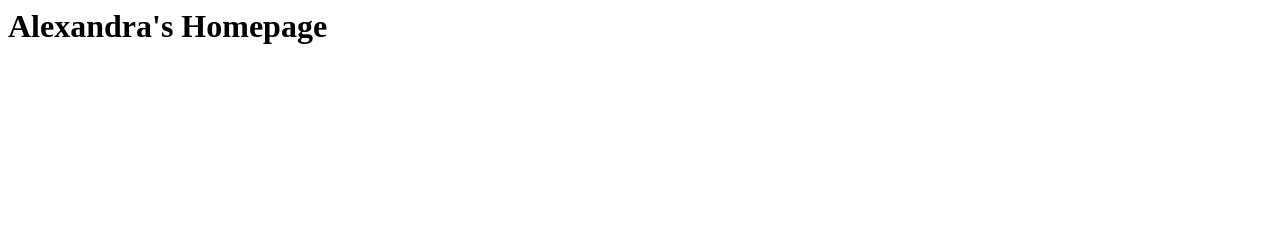
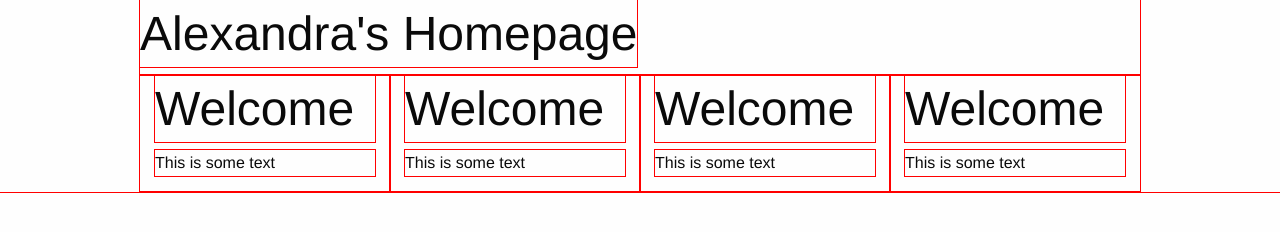
Before and after one commit to alexp2095/art3870-wi17, a plain HTML site: page index.html in a window 1280 px wide. Drawn offline with Linux system fonts and the light colour scheme.

Commit message:
first grid

```diff
--- a/css/app.css
+++ b/css/app.css
@@ -0,0 +1,3 @@
+/* this is my stylesheet for the homepage */
+
+* {outline: 1px solid red;}
--- a/index.html
+++ b/index.html
@@ -1,10 +1,46 @@
-<html>
+<!doctype html>
+<html class="no-js" lang="en" dir="ltr">
 
 <head>
+  <meta charset="utf-8">
+    <meta name="viewport" content="width=device-width, initial-scale=1.0">
 <title>Introduction</title>
+<link rel="stylesheet" href="css/foundation.css">
+<link rel="stylesheet" href="css/app.css">
 </head>
 
 <body>
-<h1>Alexandra's Homepage</h1>
+  <section class="row">
+    <h1>Alexandra's Homepage</h1>
+  </section>
+  <section class="row">
+    <article class="column small-12 medium-6 large-3">
+      <h1>Welcome</h1>
+      <p>This is some text</p>
+    </article>
+    <article class="column small-12 medium-6 large-3">
+      <h1>Welcome</h1>
+      <p>This is some text</p>
+    </article>
+    <article class="column small-12 medium-6 large-3">
+      <h1>Welcome</h1>
+      <p>This is some text</p>
+    </article>
+    <article class="column small-12 medium-6 large-3">
+      <h1>Welcome</h1>
+      <p>This is some text</p>
+    </article>
+  </section>
+  <section class="row">
+
+  </section>
+  <section class="row">
+
+  </section>
+
+<script src="js/vendor/jquery.js"></script>
+<script src="js/vendor/what-input.js"></script>
+<script src="js/vendor/foundation.js"></script>
+<script src="js/app.js"></script>
 </body>
 </html>
```
